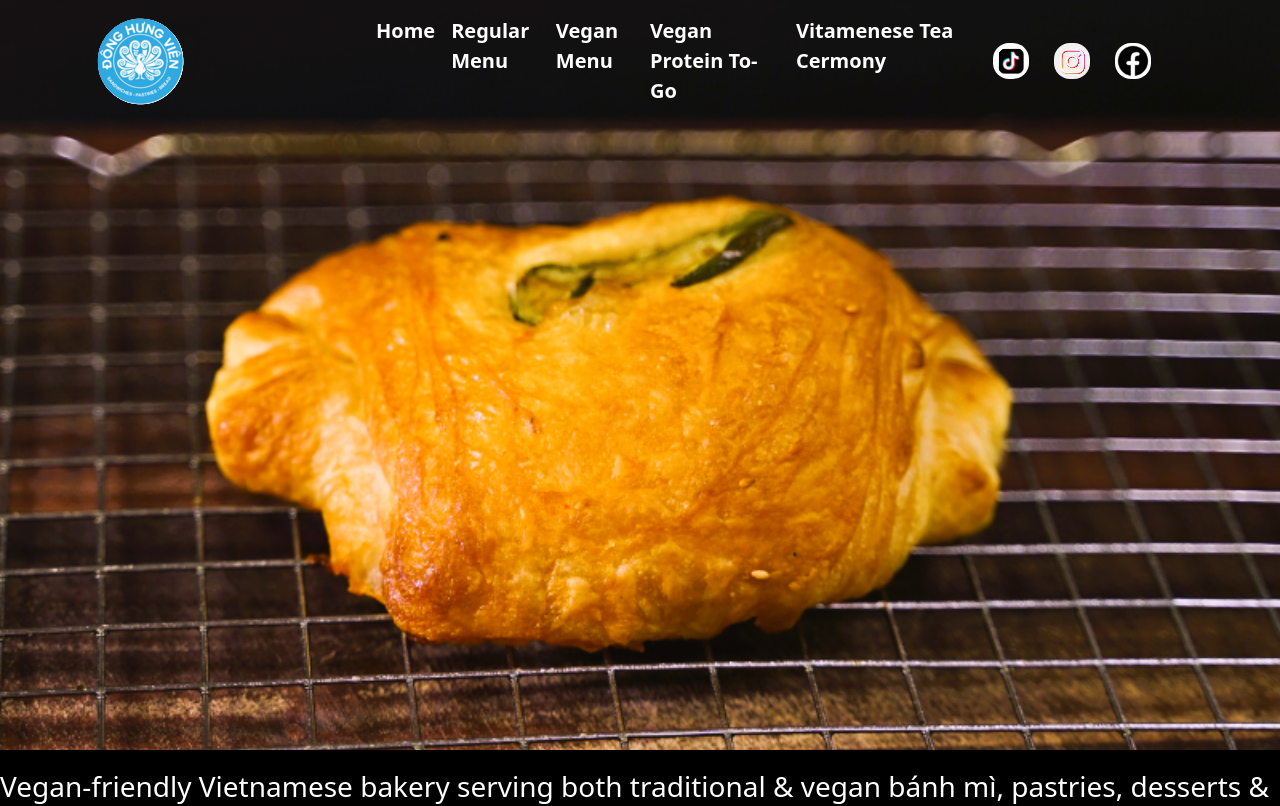
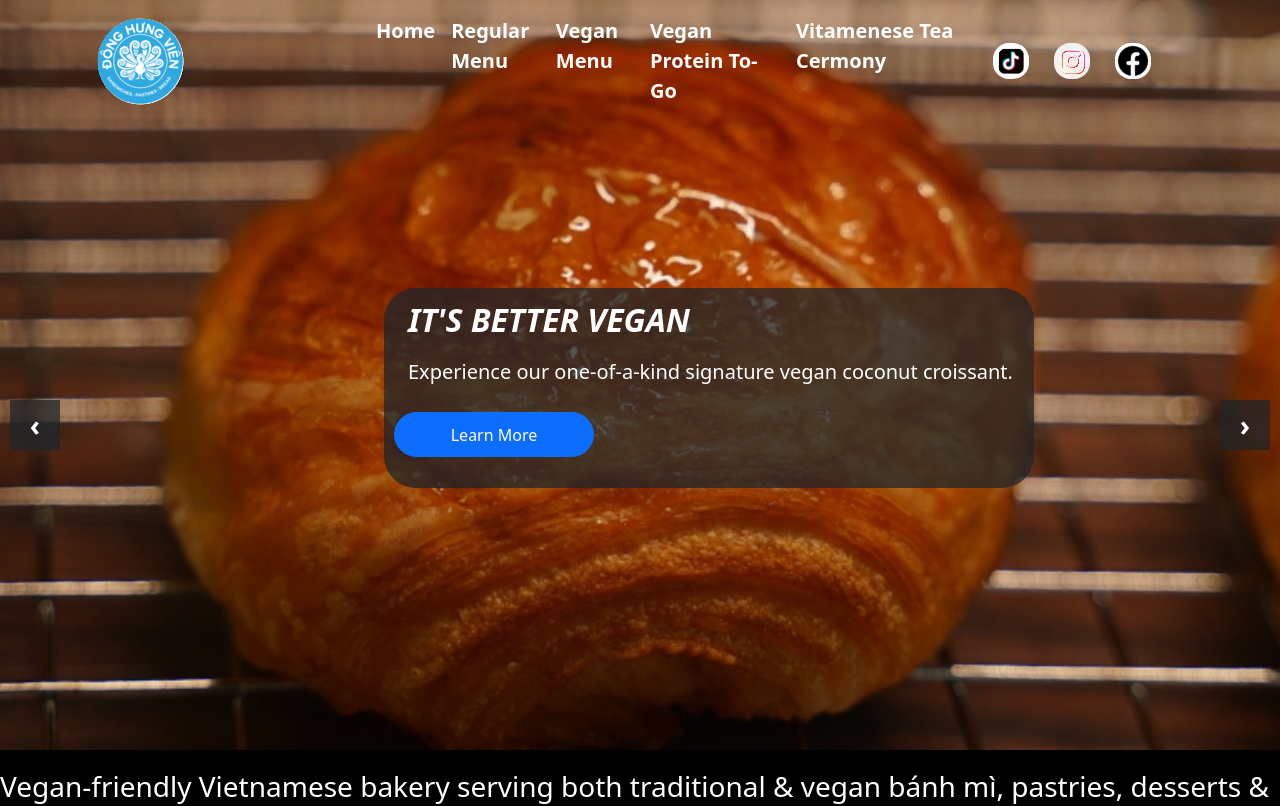
Before and after one commit to The-stoic-wolf/DHGB, a React (Create React App) app: page / in a window 1280 px wide. Shown: the top 806 px of the page. Built offline with nearby package versions, Linux system fonts and the light colour scheme.

Commit message:
changing images

```diff
--- a/src/components/pages/Home.js
+++ b/src/components/pages/Home.js
@@ -1,12 +1,41 @@
-import React from 'react'
+import React, { useState } from 'react'
 
 export default function Navbar() {
+   const images =[
+        "hotb2.jpeg",
+        "food1-logo.png",
+        "pastry8.jpeg",
+        "fried-chik.jpeg"
+      ]
+      const [index,setIndex] =useState(0);
+
+      const handlePrev =()=>{
+        setIndex((currentindex)=>(currentindex === 0 ? images.length - 1 : currentindex - 1));
+      }
+      const handleNext=()=>{
+        setIndex((currentindex)=>(currentindex === images.length - 1 ? 0 : currentindex + 1));
+      }
+      useState(()=>{
+       const interval = setInterval(()=>{
+           setIndex((currentindex)=>(currentindex === images.length - 1 ? 0 : currentindex + 1));
+       },3000);
+
+        return ()=> clearInterval(interval);
+      },[])
+
   return (
     <>
     <header>
  <div className="image1">
-  <div className="d-flex w-100 " style={{height:"750px"}} >
-  <img src="food1-logo.png" alt="logo2" style={{objectFit:"cover",width:"100%"}}  />
+  <div className="d-flex w-100 " style={{height:"750px"}}>
+   <img src={images[index]} alt="logo2" className="img-fluid" style={{objectFit:"cover",width:"100%"}} />
+    <button onClick={handlePrev} className="text-white fs-3 fw-bold bg-dark bg-opacity-75  position-absolute" style={{height:"50px",border:"none",cursor:"pointer",width:"50px",top:"50%",left:'10px'}}> ‹ </button>
+    <button onClick={handleNext} className="text-white fs-3 fw-bold bg-dark bg-opacity-75  position-absolute" style={{height:"50px",border:"none",cursor:"pointer",width:"50px",top:"50%",right:"10px"}}> › </button>
+    <div className="d-flex flex-column position-absolute bg-dark bg-opacity-75 rounded-5" style={{height:"200px",width:"650px",top:'36%',left:"30%"}}>
+      <p className="text-white fs-2 fw-bold fst-italic ps-4 pt-2">IT'S BETTER VEGAN</p>
+      <h5 className="ps-4 text-white ">Experience our one-of-a-kind signature vegan coconut croissant.</h5>
+      <button className=" btn btn-primary rounded-5 " style={{height:'45px',width:"200px",margin:"20px 0px 0px 10px"}}>Learn More</button>
+      </div>
   </div>
 </div>
 </header>
@@ -17,7 +46,7 @@ export default function Navbar() {
 </div>
 <div style={{height:"190px",backgroundColor:"rgb(40, 51, 65)"}}>
   <div className="d-flex flex-column justify-content-center align-items-center">
-   <p className="fs-2 fw-medium text-white mt-3">COME VISIT US</p>
+   <p className="fs-2 fw-medium text-white pt-3">COME VISIT US</p>
    <button type="button" className="btn btn-primary rounded-4 mt-5 fw-bold fs-5"  style={{height:"45px",width:"300px"}}>Contact Us</button>
    </div>
 </div>
--- a/src/components/pages/Regular.js
+++ b/src/components/pages/Regular.js
@@ -75,7 +75,7 @@ export default function Regular() {
              </div>
 
              <div className="d-flex flex-column" style={{height:"300px",width:"27%",margin:"10px"}}>
-               <img className="" src="sandwitch.jpeg" alt="" style={{height:"220px"}} />
+               <img className="" src="sandwitch7.jpeg" alt="" style={{height:"220px"}} />
                 <div className="d-flex justify-content-center align-items-center flex-column "style={{height:"80px",backgroundColor:"rgb(40, 51, 65)"}} >
                  <p className="text-white mb-0 mt-2">SPECIAL COMBINATION</p>
                  <p className="text-warning mt-0">Đặc Biệt</p>
@@ -83,7 +83,7 @@ export default function Regular() {
              </div>
 
              <div className="d-flex flex-column" style={{height:"300px",width:"27%",margin:"10px"}}>
-               <img className="" src="sandwitch.jpeg" alt="" style={{height:"220px"}} />
+               <img className="" src="sandwitch6.jpeg" alt="" style={{height:"220px"}} />
                 <div className="d-flex justify-content-center align-items-center flex-column "style={{height:"80px",backgroundColor:"rgb(40, 51, 65)"}} >
                  <p className="text-white mb-0 mt-2">FRIED EGG</p>
                  <p className="text-warning mt-0">Trứng Ốp La</p>
@@ -162,7 +162,7 @@ export default function Regular() {
              </div>
 
              <div className="d-flex flex-column" style={{height:"350px",width:"27%",margin:"10px"}}>
-               <img className="" src="sec3-3.jpeg" alt="" style={{height:"250px",objectFit:"cover"}} />
+               <img className="" src="buns2.jpeg" alt="" style={{height:"250px",objectFit:"cover"}} />
                 <div className="d-flex justify-content-center align-items-center flex-column " style={{height:"100px",backgroundColor:"rgb(40, 51, 65)"}} >
                  <p className="text-white mt-4 fw-semibold">VIETNAMESES PUFF PASTRY</p>
                  <p className="text-warning ">PORK,CHICKEN</p>
```
Also changed, not shown: public/fried-chik.jpeg (added).
